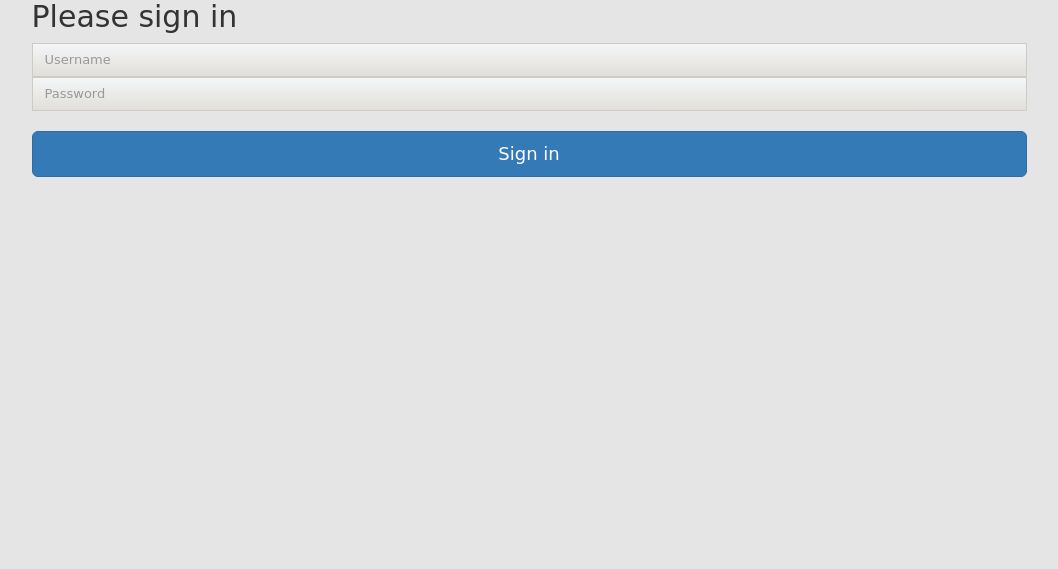
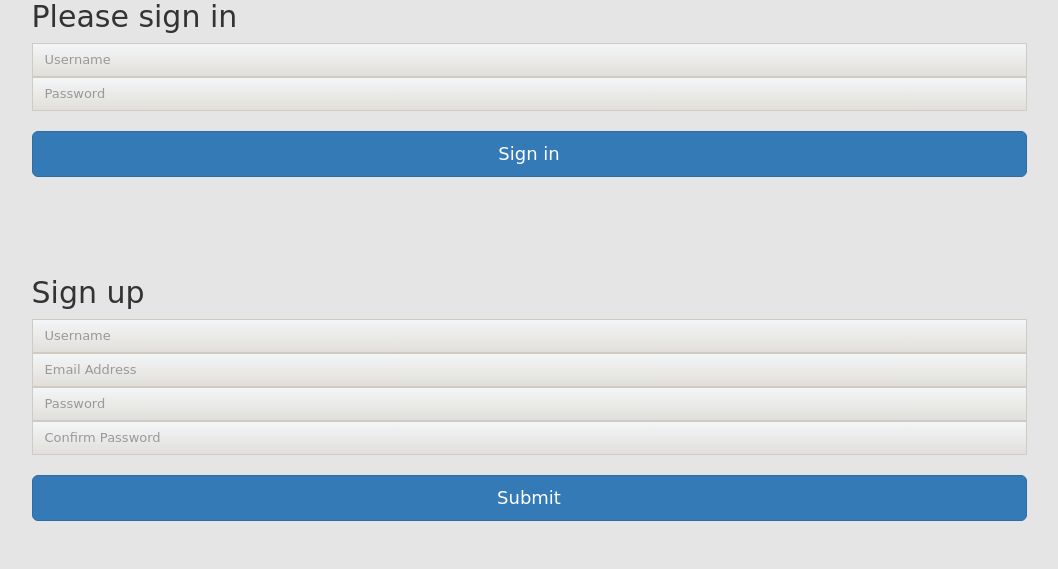
Before and after one commit to DarkmatterVale/Haiku-Configuration-Repo, a Django app: a page that uses hello/templates/login.html in a window 1280 px wide. Shown: the part 113-682 px from the top of the page, without its empty margins (111-1169 px from the left). Run offline with Django 3.2, Linux system fonts and the light colour scheme; parts of the project's set-up code (start-up, migrations or seed data) failed here and were passed over; some libraries are stand-ins or nearby versions.

Commit message:
Add sign up functionality

```diff
--- a/gettingstarted/urls.py
+++ b/gettingstarted/urls.py
@@ -7,22 +7,27 @@ import hello.views
 
 
 urlpatterns = [
-               url(r'^$', hello.views.index, name='index'),
-               url(r'^admin/', include(admin.site.urls)),
-               url(r'^component_list', hello.views.componentList, name='componentList'),
-               url(r'^components/(?P<component_id>[0-9]+)/$', hello.views.componentDetail, name='componentDetail'),
-               url(r'^devices/(?P<device_id>[0-9]+)/$', hello.views.deviceDetail, name='deviceDetail'),
-               url(r'^edit_component/(?P<component_id>[0-9]+)/$', hello.views.editComponent, name='editComponent'),
-               url(r'^edit_device/(?P<device_id>[0-9]+)/$', hello.views.editDevice, name='editDevice'),
-               url(r'^device_list/', hello.views.deviceList, name='deviceList'),
-               url(r'^add_test/', hello.views.addTest, name='addTest'),
-               url(r'^create_test', hello.views.createTest, name='createTest'),
-               url(r'^sort_components', hello.views.sortComponents, name='sortComponents'),
-               url(r'^sort_devices', hello.views.sortDevices, name='sortDevices'),
-               url(r'^login_page', hello.views.loginIndex, name='loginIndex'),
-               url(r'^login', hello.views.authenticateLogin, name='authenticateLogin'),
-               url(r'^my_tests', hello.views.myTests, name='myTests'),
-               url(r'^logout', hello.views.logMeOut, name='logout'),
-               url(r'^save_component/(?P<component_id>[0-9]+)/$', hello.views.saveComponent, name='saveComponent'),
-               url(r'^save_device/(?P<device_id>[0-9]+)/$', hello.views.saveDevice, name='saveDevice'),
-               ]
+    url(r'^$', hello.views.index, name='index'),
+    url(r'^admin/', include(admin.site.urls)),
+
+    url(r'^component_list', hello.views.componentList, name='componentList'),
+    url(r'^components/(?P<component_id>[0-9]+)/$', hello.views.componentDetail, name='componentDetail'),
+    url(r'^edit_component/(?P<component_id>[0-9]+)/$', hello.views.editComponent, name='editComponent'),
+    url(r'^sort_components', hello.views.sortComponents, name='sortComponents'),
+    url(r'^save_component/(?P<component_id>[0-9]+)/$', hello.views.saveComponent, name='saveComponent'),
+
+    url(r'^devices/(?P<device_id>[0-9]+)/$', hello.views.deviceDetail, name='deviceDetail'),
+    url(r'^edit_device/(?P<device_id>[0-9]+)/$', hello.views.editDevice, name='editDevice'),
+    url(r'^device_list/', hello.views.deviceList, name='deviceList'),
+    url(r'^sort_devices', hello.views.sortDevices, name='sortDevices'),
+    url(r'^save_device/(?P<device_id>[0-9]+)/$', hello.views.saveDevice, name='saveDevice'),
+
+    url(r'^add_test/', hello.views.addTest, name='addTest'),
+    url(r'^create_test', hello.views.createTest, name='createTest'),
+    url(r'^my_tests', hello.views.myTests, name='myTests'),
+
+    url(r'^login_page', hello.views.loginIndex, name='loginIndex'),
+    url(r'^login', hello.views.authenticateLogin, name='authenticateLogin'),
+    url(r'^signup', hello.views.authenticateSignUp, name='authenticateSignUp'),
+    url(r'^logout', hello.views.logMeOut, name='logout'),
+]
--- a/hello/templates/index.html
+++ b/hello/templates/index.html
@@ -47,7 +47,7 @@
 
        <div class="pad-item-list center-list-item row">
         <h3>Components recently added or edited:</h3>
-         {% for component in all_components %}
+         {% for component in recent_components %}
            <div class="collection">
              <a href="{% url 'componentDetail' component.id %}" class="collection-item">{{ component.name }}
                {% if component.is_working == "Passed" %}
@@ -64,7 +64,7 @@
 
        <div class="pad-item-list center-list-item row">
          <h3>Devices recently added or edited:</h3>
-         {% for device in all_devices %}
+         {% for device in recent_devices %}
            <div class="collection">
              <a href="{% url 'deviceDetail' device.id %}" class="collection-item">{{ device.name }}
                {% if device.is_working == "Passed" %}
--- a/hello/templates/login.html
+++ b/hello/templates/login.html
@@ -45,6 +45,21 @@
             <div class="padtop-5"></div>
         </form>
       </div> <!-- /container -->
+
+      <div class="pad-item-list center-list-item row">
+        <form class="col s12" action="{% url 'authenticateSignUp' %}" method="post">
+            {% csrf_token %}
+            <h2 class="form-signin-heading">Sign up</h2>
+            <input type="email" name="signup_username" class="form-control" placeholder="Username" required autofocus>
+            <input type="email" name="signup_email" class="form-control" placeholder="Email Address" required>
+            <input type="password" name="signup_password" class="form-control" placeholder="Password" required>
+            <input type="password" name="confirmation_password" class="form-control" placeholder="Confirm Password" required>
+            <br>
+
+            <button class="btn btn-lg btn-primary btn-block" type="submit">Submit</button>
+            <div class="padtop-5"></div>
+        </form>
+      </div> <!-- /container -->
     </div>
   </body>
 </html>
--- a/hello/view_modules/authenticate.py
+++ b/hello/view_modules/authenticate.py
@@ -8,6 +8,7 @@ from django.core.urlresolvers import reverse
 from django.shortcuts import render_to_response
 
 from django.contrib.auth import authenticate, login, logout
+from django.contrib.auth.models import User
 
 
 def login_index(request):
@@ -26,10 +27,20 @@ def authenticateUserLogin(request):
         if user is not None:
             django.contrib.auth.login(request, user)
 
-    return HttpResponseRedirect(reverse('hello:index'))
+    return HttpResponseRedirect(reverse('index'))
+
+def authenticate_sign_up(request):
+    username = request.POST.get('signup_username')
+    email = request.POST.get('signup_email')
+    password = request.POST.get('signup_password')
+    confirmation_password = request.POST.get('confirmation_password')
+
+    User.objects.create_user(username, email, password)
+
+    return HttpResponseRedirect(reverse('index'))
 
 def logUserOut(request):
     if request.user.is_authenticated():
         logout(request)
 
-    return HttpResponseRedirect(reverse('hello:index'))
+    return HttpResponseRedirect(reverse('index'))
--- a/hello/view_modules/component.py
+++ b/hello/view_modules/component.py
@@ -68,4 +68,4 @@ def save_component(request, component_id):
 
     component.save()
 
-    return HttpResponseRedirect(reverse('hello:index'))
+    return HttpResponseRedirect(reverse('index'))
--- a/hello/view_modules/device.py
+++ b/hello/view_modules/device.py
@@ -124,4 +124,4 @@ def save_device(request, device_id):
 
     device.save()
 
-    return HttpResponseRedirect(reverse('hello:index'))
+    return HttpResponseRedirect(reverse('index'))
--- a/hello/views.py
+++ b/hello/views.py
@@ -18,110 +18,116 @@ from view_modules import *
 # General
 def index(request):
     """
-        Create the view for the index page
-        """
+    Create the view for the index page
+    """
     return display_index_page(request)
 
 
 # Authentication
 def loginIndex(request):
     """
-        Login/Signup page
-        """
+    Login/Signup page
+    """
     return login_index(request)
 
 def authenticateLogin(request):
     """
-        Log a user in to the web app
-        """
+    Log a user in to the web app
+    """
     return authenticateUserLogin(request)
+
+def authenticateSignUp(request):
+    """
+    Sign a user up
+    """
+    return authenticate_sign_up(request)
 
 def logMeOut(request):
     """
-        Log a user out of the web app
-        """
+    Log a user out of the web app
+    """
     return logUserOut(request)
 
 
 # Component
 def componentList(request):
     """
-        List all of the components that are in the database
-        """
+    List all of the components that are in the database
+    """
     return listComponents(request)
 
 def sortComponents(request):
     """
-        Sorts all components for a component with a given name
-        """
+    Sorts all components for a component with a given name
+    """
     return sortAllComponents(request)
 
 def componentDetail(request, component_id):
     """
-        Displays the details of a specific component
-        """
+    Displays the details of a specific component
+    """
     return detailsOfComponent(request, component_id)
 
 def editComponent(request, component_id):
     """
-        Allows a user to edit a specific test
-        """
+    Allows a user to edit a specific test
+    """
     return editAComponent(request, component_id)
 
 def saveComponent(request, component_id):
     """
-        Save a component
-        """
+    Save a component
+    """
     return save_component(request, component_id)
 
 
 # Device
 def deviceList(request):
     """
-        List all devices
-        """
+    List all devices
+    """
     return listDevices(request)
 
 def sortDevices(request):
     """
-        Sort the devices based on name
-        """
+    Sort the devices based on name
+    """
     return sort_devices(request)
 
 def deviceDetail(request, device_id):
     """
-        Displays the device's details
-        """
+    Displays the device's details
+    """
     return device_details(request, device_id)
 
 def editDevice(request, device_id):
     """
-        Allows a user to edit a specific test
-        """
+    Allows a user to edit a specific test
+    """
     return edit_device(request, device_id)
 
 def saveDevice(request, device_id):
     """
-        Save a device
-        """
+    Save a device
+    """
     return save_device(request, device_id)
 
 
 # Test
 def addTest(request):
     """
-        Allows a user to add a test (if they have authenticated)
-        """
+    Allows a user to add a test (if they have authenticated)
+    """
     return add_test(request)
 
 def createTest(request):
     """
-        Creates a test
-        """
+    Creates a test
+    """
     return create_test(request)
 
 def myTests(request):
     """
-        Displays all of the user's submitted tests
-        """
+    Displays all of the user's submitted tests
+    """
     return my_tests(request)
```
Also changed, not shown: db.sqlite3. Lines whose indentation alone changed are shown as unchanged.
